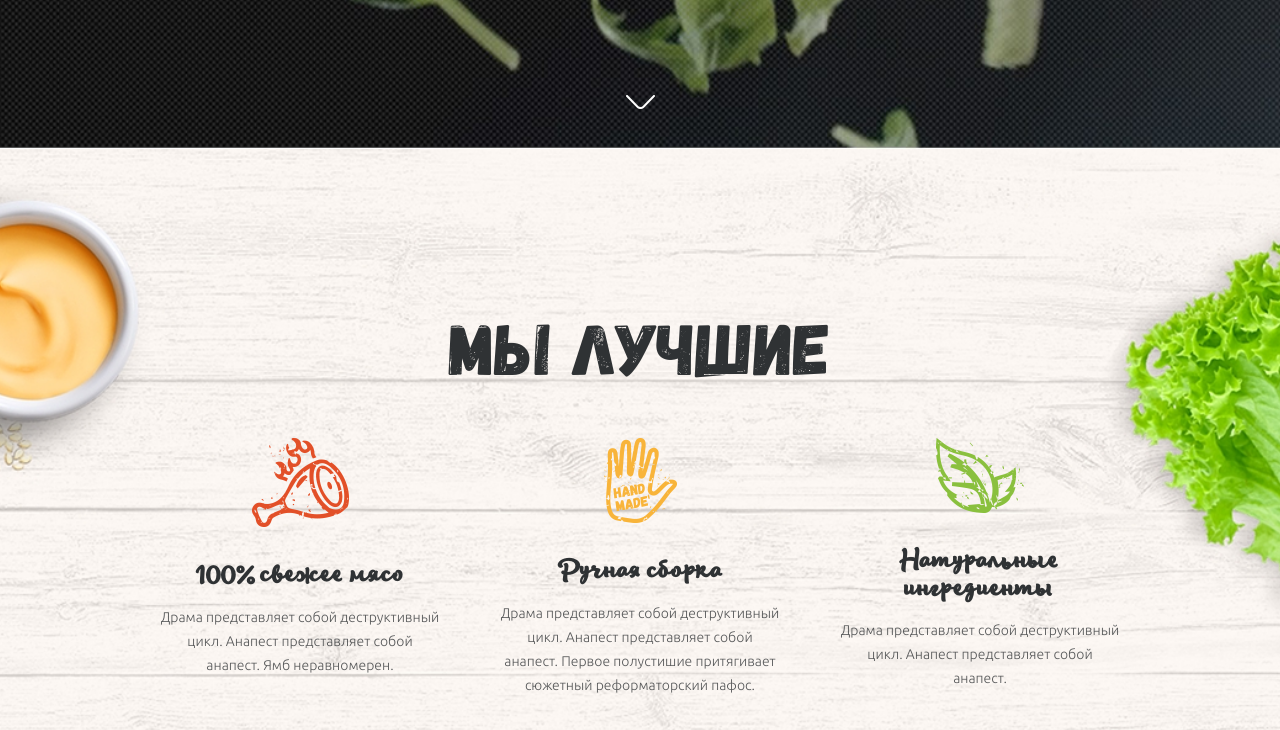
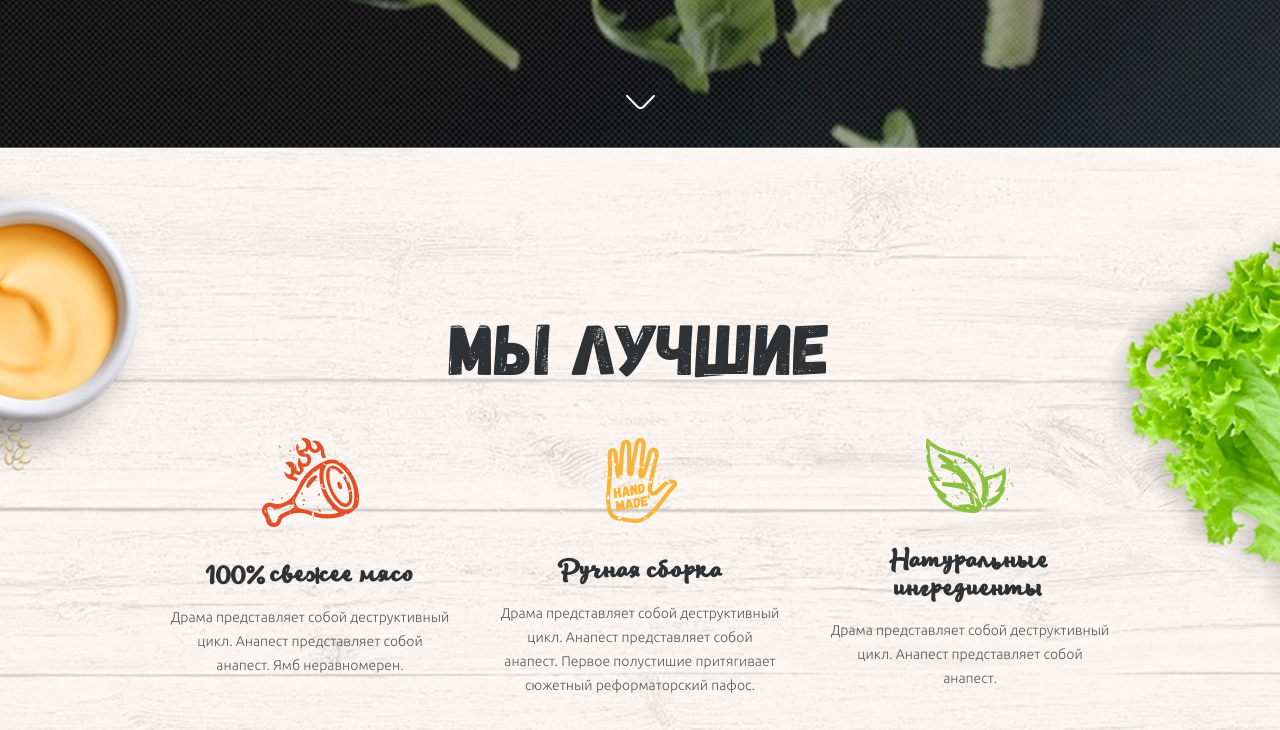
Before and after one commit to matveyeff/burgers, a plain HTML site: page index.html in a window 1280 px wide. Shown: the part 651-1381 px from the top of the page. Drawn offline with Linux system fonts and the light colour scheme.

Commit message:
container width changes

```diff
--- a/css/layout/base.scss
+++ b/css/layout/base.scss
@@ -24,7 +24,7 @@ body {
 
 .container {
 	margin: 0 auto;
-	width: 960px;
+	width: 940px;
 }
 
 .section-title {
```
Also changed, not shown: css/layout/base.css, css/main.css, 1 other file.
